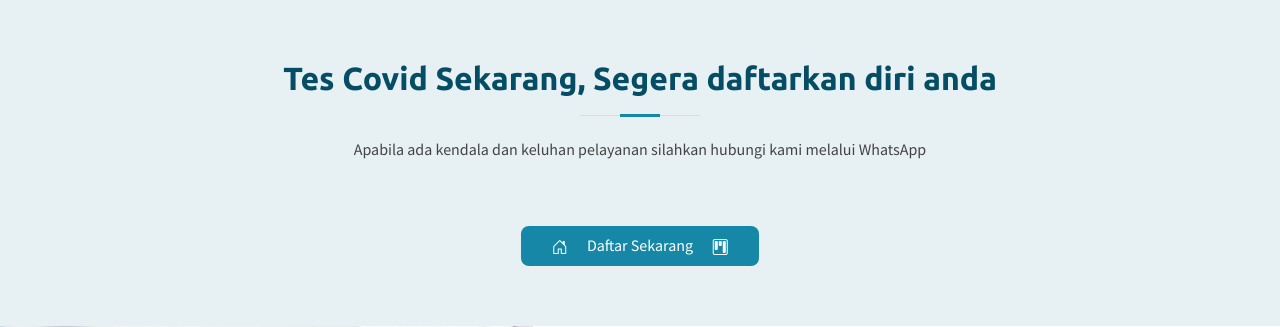
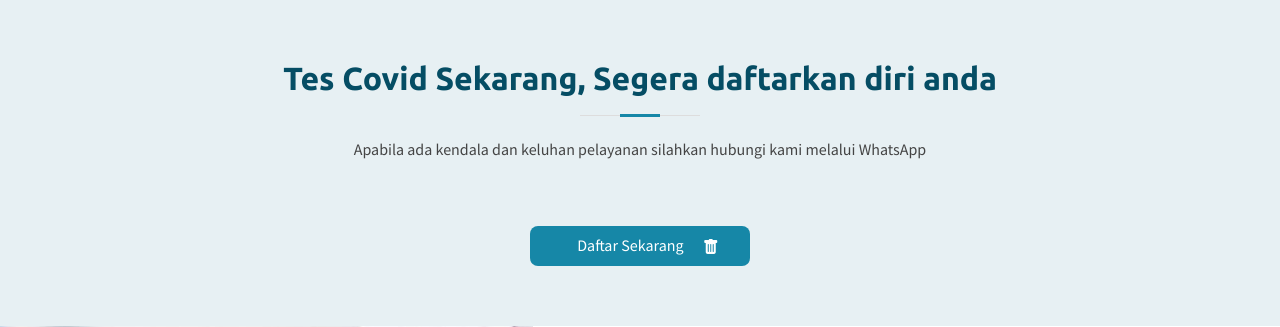
Before and after one commit to NikkiRufiansya/trustmedika, a PHP site: page / in a window 1280 px wide. Shown: the part 2025-2352 px from the top of the page. Run offline with PHP 8.4, Linux system fonts and the light colour scheme; some libraries are stand-ins or nearby versions.

Commit message:
change icon

```diff
--- a/index.php
+++ b/index.php
@@ -132,9 +132,9 @@
       </div>
       <div class="text-center">
         <a href="https://api.whatsapp.com/send/?phone=6281333836091&text=Halo%2C+saya+ingin+menanyakan+beberapa+hal+terkait+layanan+TrustMedika&app_absent=0" class="btn btn-utama" target="_blank">
-          <i class="bi bi-journal-text"></i>
+         <!--  <i class="bi bi-journal-text"></i> -->
           <span class="mx-3">Daftar Sekarang</span>
-          <i class="bi bi-link-45deg"></i>
+          <i class="bi bi bi-whatsapp"></i>
         </a>
       </div>
 
```
